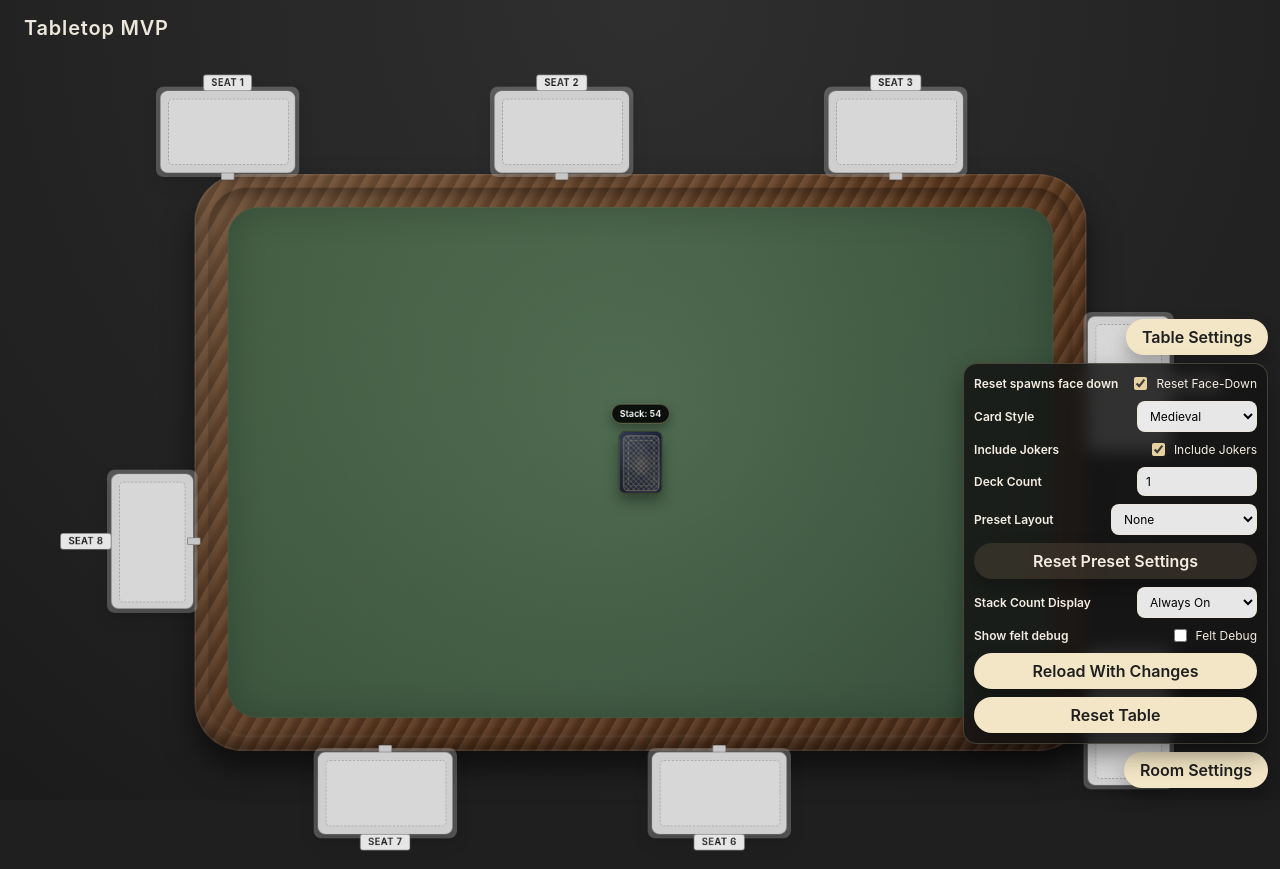
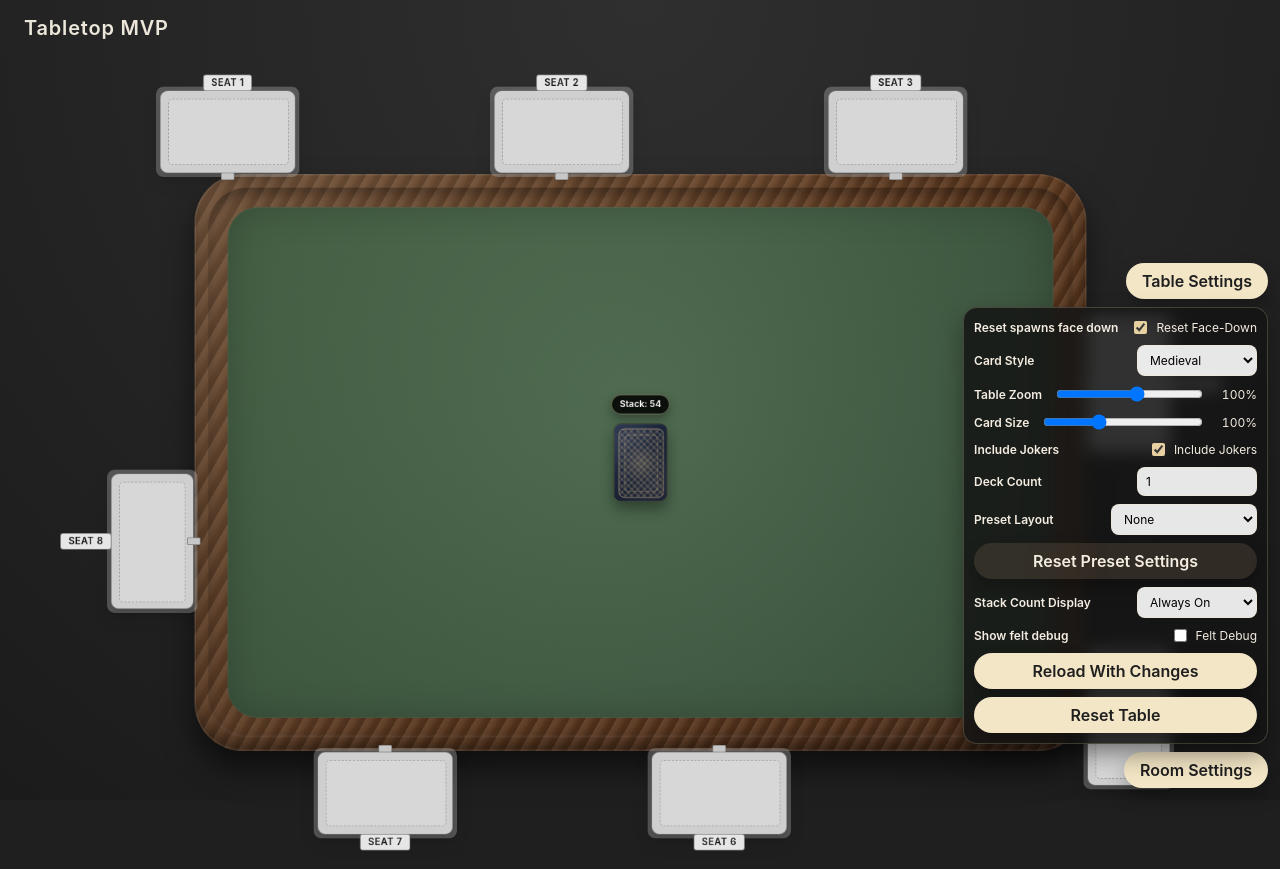
Before and after one commit to believeshe123-coder/game-engine-2, a React (Vite) app in the folder client/: page / in a window 1280 px wide. Both pictures are taken after a click on the button "Table Settings". Built offline with nearby package versions, Linux system fonts and the light colour scheme.

Commit message:
Add table zoom and card scale settings

```diff
--- a/client/src/components/Table.jsx
+++ b/client/src/components/Table.jsx
@@ -16,7 +16,6 @@ import { useTableState } from '../state/useTableState.js';
 import { loadSettings, saveSettings } from '../state/tableSettings.js';
 import { MOVE_TO_HAND, MOVE_TO_TABLE } from '../state/protocol.js';
 
-const CARD_SCALE = 0.8;
 const RIGHT_PANEL_SAFE_WIDTH = 340;
 const TABLETOP_MARGIN = 24;
 const MIN_TABLETOP_SCALE = 0.65;
@@ -25,10 +24,8 @@ const TABLE_BASE_WIDTH = 1100;
 const TABLE_BASE_HEIGHT = 680;
 const TABLE_FOOTPRINT_SCALE = 0.9;
 const BASE_CARD_SIZE = { width: 72, height: 104 };
-const CARD_SIZE = {
-  width: BASE_CARD_SIZE.width * CARD_SCALE,
-  height: BASE_CARD_SIZE.height * CARD_SCALE
-};
+const HAND_ZONE_WIDTH_MULT = 3.4;
+const HAND_ZONE_HEIGHT_MULT = 1.5;
 const SEAT_POSITION = {
   radiusX: 46,
   radiusY: 38
@@ -46,13 +43,9 @@ const TAU = Math.PI * 2;
 const RIGHT_SWEEP_HOLD_MS = 120;
 const SWEEP_MIN_INTERVAL_MS = 40;
 const SWEEP_MIN_DIST = 30;
-const STACK_EPS = 10;
+const STACK_EPS_BASE = 10;
 const SWEEP_JITTER = 6;
-const HAND_ZONE_SIZE = {
-  width: CARD_SIZE.width * 3.4,
-  height: CARD_SIZE.height * 1.5
-};
-const HAND_ZONE_SEAT_OFFSET = 52;
+const HAND_ZONE_SEAT_OFFSET_BASE = 52;
 
 const SIDE_ORDER = ['top', 'right', 'bottom', 'left'];
 const SIDE_NORMALS = {
@@ -120,6 +113,38 @@ const Table = () => {
   const capturedPointerRef = useRef({ pointerId: null, element: null });
   const [settings, setSettings] = useState(() => loadSettings());
   const [appliedSettings, setAppliedSettings] = useState(() => loadSettings());
+  const tableZoom = settings.tableZoom ?? 1;
+  const cardScale = settings.cardScale ?? 1;
+  const viewTransform = useMemo(
+    () => ({ zoom: tableZoom, cardScale }),
+    [cardScale, tableZoom]
+  );
+  const combinedScale = useMemo(
+    () => tableScale * viewTransform.zoom,
+    [tableScale, viewTransform.zoom]
+  );
+  const cardSize = useMemo(
+    () => ({
+      width: BASE_CARD_SIZE.width * viewTransform.cardScale,
+      height: BASE_CARD_SIZE.height * viewTransform.cardScale
+    }),
+    [viewTransform.cardScale]
+  );
+  const handZoneSize = useMemo(
+    () => ({
+      width: cardSize.width * HAND_ZONE_WIDTH_MULT,
+      height: cardSize.height * HAND_ZONE_HEIGHT_MULT
+    }),
+    [cardSize.height, cardSize.width]
+  );
+  const handZoneSeatOffset = useMemo(
+    () => HAND_ZONE_SEAT_OFFSET_BASE * viewTransform.cardScale,
+    [viewTransform.cardScale]
+  );
+  const stackEps = useMemo(
+    () => STACK_EPS_BASE * viewTransform.cardScale,
+    [viewTransform.cardScale]
+  );
   const {
     cardsById,
     stacks,
@@ -128,7 +153,7 @@ const Table = () => {
     rebuildTableFromSettings
   } = useTableState(
     tableRect,
-    CARD_SIZE,
+    cardSize,
     appliedSettings
   );
   const [cardFaceOverrides, setCardFaceOverrides] = useState({});
@@ -192,26 +217,26 @@ const Table = () => {
       let adjusted = { ...position };
       const maxAttempts = 12;
       for (let attempt = 0; attempt < maxAttempts; attempt += 1) {
-        const centerX = adjusted.x + CARD_SIZE.width / 2;
-        const centerY = adjusted.y + CARD_SIZE.height / 2;
+        const centerX = adjusted.x + cardSize.width / 2;
+        const centerY = adjusted.y + cardSize.height / 2;
         const blocking = stackList.find((stack) => {
           if (stack.id === excludedId) {
             return false;
           }
-          const stackCenterX = stack.x + CARD_SIZE.width / 2;
-          const stackCenterY = stack.y + CARD_SIZE.height / 2;
-          return Math.hypot(centerX - stackCenterX, centerY - stackCenterY) < STACK_EPS;
+          const stackCenterX = stack.x + cardSize.width / 2;
+          const stackCenterY = stack.y + cardSize.height / 2;
+          return Math.hypot(centerX - stackCenterX, centerY - stackCenterY) < stackEps;
         });
         if (!blocking) {
           break;
         }
-        const blockingCenterX = blocking.x + CARD_SIZE.width / 2;
-        const blockingCenterY = blocking.y + CARD_SIZE.height / 2;
+        const blockingCenterX = blocking.x + cardSize.width / 2;
+        const blockingCenterY = blocking.y + cardSize.height / 2;
         const distance = Math.hypot(
           centerX - blockingCenterX,
           centerY - blockingCenterY
         );
-        const push = STACK_EPS - distance + 1;
+        const push = stackEps - distance + 1;
         adjusted = {
           x: adjusted.x + direction.x * push,
           y: adjusted.y + direction.y * push
@@ -219,7 +244,7 @@ const Table = () => {
       }
       return adjusted;
     },
-    []
+    [cardSize.height, cardSize.width, stackEps]
   );
 
   const resetRightSweep = useCallback(() => {
@@ -244,6 +269,14 @@ const Table = () => {
   useEffect(() => {
     saveSettings(settings);
   }, [settings]);
+
+  useEffect(() => {
+    const sceneRootNode = sceneRootRef.current;
+    if (sceneRootNode) {
+      sceneRootNode.style.setProperty('--tableScale', combinedScale.toString());
+    }
+    tableScaleRef.current = combinedScale;
+  }, [combinedScale]);
 
   const seatCount = settings.roomSettings.seatCount;
   const tableStyle = settings.roomSettings.tableStyle;
@@ -262,8 +295,8 @@ const Table = () => {
     if (!feltEllipse || !['oval', 'circle'].includes(tableShape)) {
       return null;
     }
-    const rxSafe = feltEllipse.rx - CARD_SIZE.width / 2;
-    const rySafe = feltEllipse.ry - CARD_SIZE.height / 2;
+    const rxSafe = feltEllipse.rx - cardSize.width / 2;
+    const rySafe = feltEllipse.ry - cardSize.height / 2;
     if (rxSafe <= 0 || rySafe <= 0) {
       return null;
     }
@@ -272,7 +305,7 @@ const Table = () => {
       rx: rxSafe,
       ry: rySafe
     };
-  }, [feltEllipse, tableShape]);
+  }, [cardSize.height, cardSize.width, feltEllipse, tableShape]);
 
   useEffect(() => {
     if (!showFeltDebug) {
@@ -370,13 +403,13 @@ const Table = () => {
   const handZones = useMemo(() => {
     return seatPositions.map((seat) => ({
       seatId: seat.id,
-      x: seat.x - Math.cos(seat.angle) * HAND_ZONE_SEAT_OFFSET,
-      y: seat.y - Math.sin(seat.angle) * HAND_ZONE_SEAT_OFFSET,
-      width: HAND_ZONE_SIZE.width,
-      height: HAND_ZONE_SIZE.height,
+      x: seat.x - Math.cos(seat.angle) * handZoneSeatOffset,
+      y: seat.y - Math.sin(seat.angle) * handZoneSeatOffset,
+      width: handZoneSize.width,
+      height: handZoneSize.height,
       angle: seat.angle
     }));
-  }, [seatPositions]);
+  }, [handZoneSeatOffset, handZoneSize.height, handZoneSize.width, seatPositions]);
 
   const getHandZoneAtPoint = useCallback((x, y) => {
     for (let i = 0; i < handZones.length; i += 1) {
@@ -465,8 +498,7 @@ const Table = () => {
 
   const updateTabletopScale = useCallback(() => {
     const frameNode = tableFrameRef.current;
-    const sceneRootNode = sceneRootRef.current;
-    if (!frameNode || !sceneRootNode) {
+    if (!frameNode) {
       return;
     }
     const baseWidth = frameNode.offsetWidth;
@@ -493,9 +525,7 @@ const Table = () => {
       )
     );
 
-    tableScaleRef.current = nextScale;
     setTableScale(nextScale);
-    sceneRootNode.style.setProperty('--tableScale', nextScale.toString());
   }, []);
 
   const recomputeFeltGeometry = useCallback(() => {
@@ -544,6 +574,10 @@ const Table = () => {
   }, [layoutSeats, updateTabletopScale]);
 
   useEffect(() => {
+    layoutSeats();
+  }, [combinedScale, layoutSeats]);
+
+  useEffect(() => {
     const handleResize = () => {
       layoutSeats();
       updateTabletopScale();
@@ -558,7 +592,7 @@ const Table = () => {
 
   useEffect(() => {
     recomputeFeltGeometry();
-  }, [recomputeFeltGeometry, tableRect.height, tableRect.width, tableScale, tableShape]);
+  }, [combinedScale, recomputeFeltGeometry, tableRect.height, tableRect.width, tableShape]);
 
   const getCardFace = useCallback((stack, cardId) => {
     if (!stack || !cardId) {
@@ -591,17 +625,17 @@ const Table = () => {
           continue;
         }
         const overlaps =
-          draggedX < stack.x + CARD_SIZE.width &&
-          draggedX + CARD_SIZE.width > stack.x &&
-          draggedY < stack.y + CARD_SIZE.height &&
-          draggedY + CARD_SIZE.height > stack.y;
+          draggedX < stack.x + cardSize.width &&
+          draggedX + cardSize.width > stack.x &&
+          draggedY < stack.y + cardSize.height &&
+          draggedY + cardSize.height > stack.y;
         if (overlaps) {
           return stack.id;
         }
       }
       return null;
     },
-    [tableStacks]
+    [cardSize.height, cardSize.width, tableStacks]
   );
 
   const handStacksBySeat = useMemo(() => {
@@ -626,15 +660,15 @@ const Table = () => {
     if (!zone) {
       return [];
     }
-    const fanStep = Math.max(16, CARD_SIZE.width * 0.35);
+    const fanStep = Math.max(16, cardSize.width * 0.35);
     const startX = zone.x - ((ownerStacks.length - 1) * fanStep) / 2;
-    const y = zone.y - CARD_SIZE.height / 2;
+    const y = zone.y - cardSize.height / 2;
     return ownerStacks.map((stack, index) => ({
       ...stack,
       renderX: startX + index * fanStep,
       renderY: y
     }));
-  }, [handStacksBySeat, handZones, playerSeatId]);
+  }, [cardSize.height, cardSize.width, handStacksBySeat, handZones, playerSeatId]);
 
   const interactiveStackRects = useMemo(() => {
     const rects = tableStacks.map((stack) => ({ id: stack.id, x: stack.x, y: stack.y }));
@@ -649,15 +683,15 @@ const Table = () => {
       const stack = interactiveStackRects[i];
       if (
         pointerX >= stack.x &&
-        pointerX <= stack.x + CARD_SIZE.width &&
+        pointerX <= stack.x + cardSize.width &&
         pointerY >= stack.y &&
-        pointerY <= stack.y + CARD_SIZE.height
+        pointerY <= stack.y + cardSize.height
       ) {
         return stack.id;
       }
     }
     return null;
-  }, [interactiveStackRects]);
+  }, [cardSize.height, cardSize.width, interactiveStackRects]);
 
   const bringStackToFront = useCallback((stackId) => {
     setStacks((prev) => {
@@ -756,12 +790,12 @@ const Table = () => {
       }
       const scale = tableScaleRef.current;
       const cardSizePx = {
-        width: CARD_SIZE.width * scale,
-        height: CARD_SIZE.height * scale
+        width: cardSize.width * scale,
+        height: cardSize.height * scale
       };
       const centerScreen = {
-        x: tableScreenRect.left + (topLeft.x + CARD_SIZE.width / 2) * scale,
-        y: tableScreenRect.top + (topLeft.y + CARD_SIZE.height / 2) * scale
+        x: tableScreenRect.left + (topLeft.x + cardSize.width / 2) * scale,
+        y: tableScreenRect.top + (topLeft.y + cardSize.height / 2) * scale
       };
       const inside = isPointInsideFelt(
         centerScreen.x,
@@ -791,25 +825,28 @@ const Table = () => {
         clampedCenter: clampedCenterLocal
       };
     },
-    [feltScreenRect, tableScreenRect, tableShape]
-  );
-
-  const getTablePointerPositionFromClient = useCallback((clientX, clientY) => {
-    const sceneRoot = sceneRootRef.current;
-    const table = tableRef.current;
-    if (!sceneRoot || !table) {
+    [cardSize.height, cardSize.width, feltScreenRect, tableScreenRect, tableShape]
+  );
+
+  const screenToWorld = useCallback((clientX, clientY, playfieldRect, zoom) => {
+    if (!playfieldRect || !zoom) {
       return null;
     }
-    const scale = tableScaleRef.current;
-    const sceneRect = sceneRoot.getBoundingClientRect();
-    const tableRect = table.getBoundingClientRect();
-    const offsetX = (tableRect.left - sceneRect.left) / scale;
-    const offsetY = (tableRect.top - sceneRect.top) / scale;
     return {
-      x: (clientX - sceneRect.left) / scale - offsetX,
-      y: (clientY - sceneRect.top) / scale - offsetY
+      x: (clientX - playfieldRect.left) / zoom,
+      y: (clientY - playfieldRect.top) / zoom
     };
   }, []);
+
+  const getTablePointerPositionFromClient = useCallback((clientX, clientY) => {
+    const table = tableRef.current;
+    if (!table) {
+      return null;
+    }
+    const scale = tableScaleRef.current;
+    const tableRect = table.getBoundingClientRect();
+    return screenToWorld(clientX, clientY, tableRect, scale);
+  }, [screenToWorld]);
 
   const getTablePointerPosition = useCallback(
     (event) =>
@@ -1086,8 +1123,8 @@ const Table = () => {
         const handSeatId = pointerPosition
           ? getHandZoneAtPoint(pointerPosition.x, pointerPosition.y)
           : getHandZoneAtPoint(
-              draggedX + CARD_SIZE.width / 2,
-              draggedY + CARD_SIZE.height / 2
+              draggedX + cardSize.width / 2,
+              draggedY + cardSize.height / 2
             );
         if (handSeatId && playerSeatId && handSeatId === playerSeatId) {
           const moveIntent = { type: MOVE_TO_HAND, stackId: heldStack.stackId, seatIndex: handSeatId };
@@ -1194,6 +1231,8 @@ const Table = () => {
       });
     },
     [
+      cardSize.height,
+      cardSize.width,
       getDropTransformFromPointer,
       heldStack,
       logPlacementDebug,
@@ -1309,10 +1348,10 @@ const Table = () => {
               continue;
             }
             const overlaps =
-              newStack.x < stack.x + CARD_SIZE.width &&
-              newStack.x + CARD_SIZE.width > stack.x &&
-              newStack.y < stack.y + CARD_SIZE.height &&
-              newStack.y + CARD_SIZE.height > stack.y;
+              newStack.x < stack.x + cardSize.width &&
+              newStack.x + cardSize.width > stack.x &&
+              newStack.y < stack.y + cardSize.height &&
+              newStack.y + cardSize.height > stack.y;
             if (overlaps) {
               overlapId = stack.id;
               break;
@@ -1361,6 +1400,8 @@ const Table = () => {
       }
     },
     [
+      cardSize.height,
+      cardSize.width,
       getDropTransformFromPointer,
       createStackId,
       heldStack,
@@ -1631,7 +1672,7 @@ const Table = () => {
       let origin = null;
       let heldPosition = null;
       const position = pointerEvent ? getTablePointerPosition(pointerEvent) : null;
-      const offset = { dx: CARD_SIZE.width / 2, dy: CARD_SIZE.height / 2 };
+      const offset = { dx: cardSize.width / 2, dy: cardSize.height / 2 };
       if (position) {
         heldPosition = getHeldTopLeft(position.x, position.y, offset);
       }
@@ -1682,7 +1723,15 @@ const Table = () => {
       setSelectedStackId(null);
       setPickCountOpen(false);
     },
-    [applyOwnMovement, createStackId, getHeldTopLeft, getTablePointerPosition, stacksById]
+    [
+      applyOwnMovement,
+      cardSize.height,
+      cardSize.width,
+      createStackId,
+      getHeldTopLeft,
+      getTablePointerPosition,
+      stacksById
+    ]
   );
 
   const handleStackPointerDown = useCallback(
@@ -2036,13 +2085,13 @@ const Table = () => {
       ? {
           left:
             tableScreenRect.left +
-            (selectedStack.x + CARD_SIZE.width / 2) * tableScale,
+            (selectedStack.x + cardSize.width / 2) * combinedScale,
           top:
             tableScreenRect.top +
             (menuBelow
-              ? selectedStack.y + CARD_SIZE.height + 10
+              ? selectedStack.y + cardSize.height + 10
               : selectedStack.y - 10) *
-              tableScale
+              combinedScale
         }
       : null;
   const menuStackCount = selectedStack ? selectedStack.cardIds.length : 0;
@@ -2051,8 +2100,8 @@ const Table = () => {
   const dragCardPosition =
     heldStackData && tableScreenRect
       ? {
-          x: tableScreenRect.left + heldStackData.x * tableScale,
-          y: tableScreenRect.top + heldStackData.y * tableScale
+          x: tableScreenRect.left + heldStackData.x * combinedScale,
+          y: tableScreenRect.top + heldStackData.y * combinedScale
         }
       : null;
   return (
@@ -2060,13 +2109,13 @@ const Table = () => {
       <div
         id="sceneRoot"
         ref={sceneRootRef}
-        style={{ '--tableScale': tableScale }}
+        style={{ '--tableScale': combinedScale }}
       >
         <div
           ref={tableFrameRef}
           className={`table-frame table-frame--${tableStyle} table-frame--${tableShape}`}
           style={{
-            '--card-scale': CARD_SCALE,
+            '--card-scale': viewTransform.cardScale,
             '--table-width': `${(() => {
               const footprint =
                 tableFootprintPx ?? Math.min(TABLE_BASE_WIDTH, TABLE_BASE_HEIGHT);
@@ -2317,7 +2366,7 @@ const Table = () => {
               <div
                 className="drag-layer"
                 aria-hidden="true"
-                style={{ '--card-scale': CARD_SCALE * tableScale }}
+                style={{ '--card-scale': viewTransform.cardScale * combinedScale }}
               >
                 <Card
                   id={heldStackData.id}
@@ -2381,6 +2430,48 @@ const Table = () => {
                 <option value="medieval">Medieval</option>
                 <option value="classic">Classic</option>
               </select>
+            </label>
+            <label className="table-settings__row">
+              <span className="table-settings__label">Table Zoom</span>
+              <div className="table-settings__range">
+                <input
+                  type="range"
+                  min="0.5"
+                  max="1.4"
+                  step="0.01"
+                  value={settings.tableZoom ?? 1}
+                  onChange={(event) =>
+                    setSettings((prev) => ({
+                      ...prev,
+                      tableZoom: clamp(Number(event.target.value), 0.5, 1.4)
+                    }))
+                  }
+                />
+                <span className="table-settings__value">
+                  {Math.round((settings.tableZoom ?? 1) * 100)}%
+                </span>
+              </div>
+            </label>
+            <label className="table-settings__row">
+              <span className="table-settings__label">Card Size</span>
+              <div className="table-settings__range">
+                <input
+                  type="range"
+                  min="0.7"
+                  max="1.6"
+                  step="0.01"
+                  value={settings.cardScale ?? 1}
+                  onChange={(event) =>
+                    setSettings((prev) => ({
+                      ...prev,
+                      cardScale: clamp(Number(event.target.value), 0.7, 1.6)
+                    }))
+                  }
+                />
+                <span className="table-settings__value">
+                  {Math.round((settings.cardScale ?? 1) * 100)}%
+                </span>
+              </div>
             </label>
             <div className="table-settings__row">
               <span className="table-settings__label">Include Jokers</span>
--- a/client/src/state/tableSettings.js
+++ b/client/src/state/tableSettings.js
@@ -7,6 +7,8 @@ const DEFAULT_SETTINGS = {
   deckCount: 1,
   presetLayout: 'none',
   stackCountDisplayMode: 'always',
+  tableZoom: 1,
+  cardScale: 1,
   roomSettings: {
     tableStyle: 'medieval',
     tableShape: 'rectangle',
@@ -17,6 +19,14 @@ const DEFAULT_SETTINGS = {
       circle: []
     }
   }
+};
+
+const clampNumber = (value, min, max, fallback) => {
+  const parsed = Number(value);
+  if (!Number.isFinite(parsed)) {
+    return fallback;
+  }
+  return Math.min(max, Math.max(min, parsed));
 };
 
 const normalizeDeckCount = (value) => {
@@ -30,6 +40,8 @@ const normalizeDeckCount = (value) => {
 const normalizeSettings = (settings) => {
   const next = { ...DEFAULT_SETTINGS, ...(settings ?? {}) };
   next.deckCount = normalizeDeckCount(next.deckCount);
+  next.tableZoom = clampNumber(next.tableZoom, 0.5, 1.4, DEFAULT_SETTINGS.tableZoom);
+  next.cardScale = clampNumber(next.cardScale, 0.7, 1.6, DEFAULT_SETTINGS.cardScale);
   if (!['medieval', 'classic'].includes(next.cardStyle)) {
     next.cardStyle = DEFAULT_SETTINGS.cardStyle;
   }
--- a/client/src/styles.css
+++ b/client/src/styles.css
@@ -1137,6 +1137,25 @@ body,
   font-weight: 600;
 }
 
+.table-settings__range {
+  display: flex;
+  align-items: center;
+  gap: 8px;
+  flex: 1;
+  justify-content: flex-end;
+}
+
+.table-settings__range input[type='range'] {
+  flex: 1;
+  min-width: 120px;
+}
+
+.table-settings__value {
+  min-width: 44px;
+  text-align: right;
+  font-variant-numeric: tabular-nums;
+}
+
 .table-settings__input,
 .table-settings__select {
   min-width: 120px;
```
